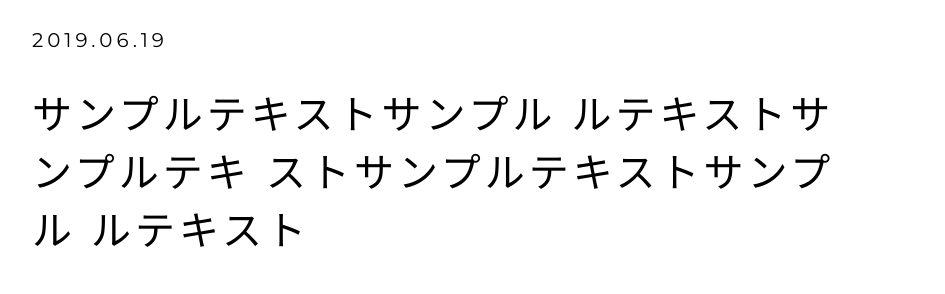
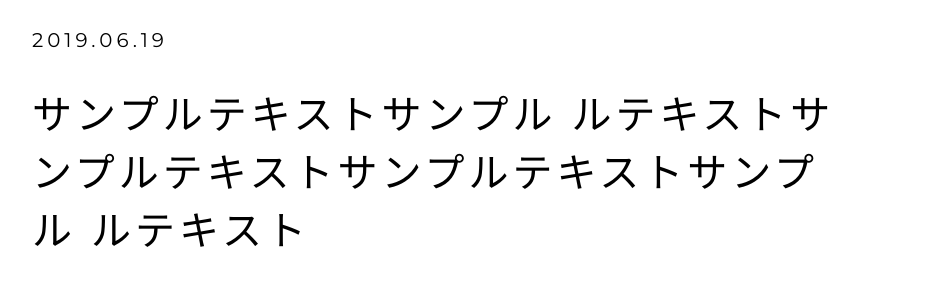
Before and after one commit to karenkeyc/fe-exam-output, a React (Create React App) app in the folder output/: page /single-post-view in a window 1280 px wide. Shown: the part 257-551 px from the top of the page, without its empty margins (178-1123 px from the left). Built offline with nearby package versions, Linux system fonts and the light colour scheme; the HTML template or start-up script is replaced by a standard one; a web font is replaced by a local one.

Commit message:
singe post refactor

```diff
--- a/output/src/pages/Single.js
+++ b/output/src/pages/Single.js
@@ -10,6 +10,7 @@ import "../assets/styles/singlepost.scss";
 const Single = () => {
   const title =
     "サンプルテキストサンプル ルテキストサンプルテキストサンプルテキストサンプル ルテキスト";
+  const content_text = "ここにはテキストが入ります。ここにはテキストが入りますここにはテキストが入りますここにはテキストが入りますここにはテキストが入ります。ここにはテキストが入ります。ここにはテキストが入りますここにはテキストが入りますここにはテキストが入りますここにはテキストが入ります。ここにはテキストが入ります。ここにはテキストが入りますここにはテキストが入りますここにはテキストが入りますここにはテキストが入ります。"
   return (
     <>
       <Header />
@@ -26,18 +27,17 @@ const Single = () => {
           </div>
           <div className="single-post__container">
             <p className="single-post__title">
-              サンプルテキストサンプル ルテキストサンプルテキ
-              ストサンプルテキストサンプル ルテキスト{" "}
+              {title}
             </p>
             <div className="single-post__image-container">
               <img src={img1} alt="" className="single-post__image" />
             </div>
             <div className="single-post__content">
               <p className="content">
-                ここにはテキストが入ります。ここにはテキストが入りますここにはテキストが入りますここにはテキストが入りますここにはテキストが入ります。ここにはテキストが入ります。ここにはテキストが入りますここにはテキストが入りますここにはテキストが入りますここにはテキストが入ります。ここにはテキストが入ります。ここにはテキストが入りますここにはテキストが入りますここにはテキストが入りますここにはテキストが入ります。
+                {content_text}
               </p>
               <p className="content">
-                ここにはテキストが入ります。ここにはテキストが入りますここにはテキストが入りますここにはテキストが入りますここにはテキストが入ります。ここにはテキストが入ります。ここにはテキストが入りますここにはテキストが入りますここにはテキストが入りますここにはテキストが入ります。ここにはテキストが入ります。ここにはテキストが入りますここにはテキストが入りますここにはテキストが入りますここにはテキストが入ります。
+              {content_text}
               </p>
             </div>
           </div>
```
